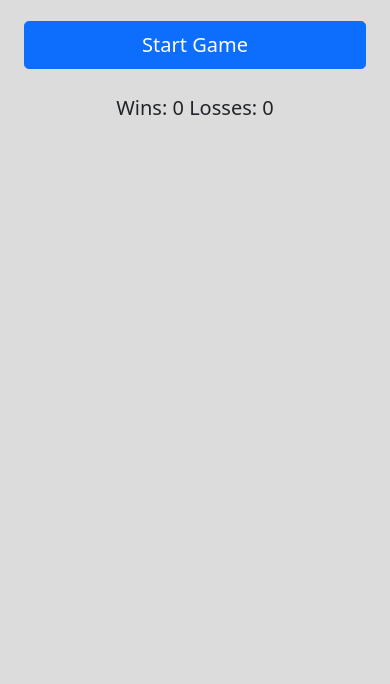
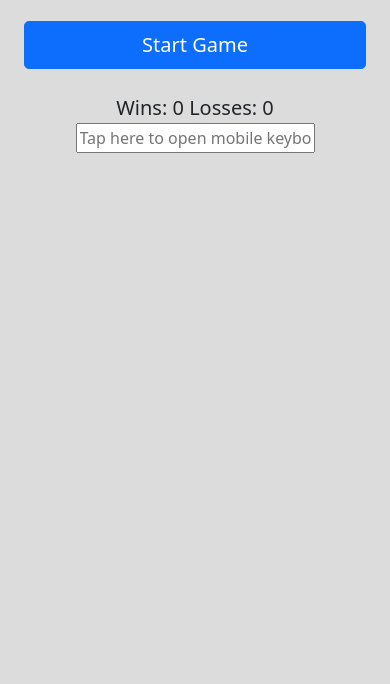
Before and after one commit to oli-drew/Word-Guess-Game-Mini-Project, a plain HTML site: page index.html in a window 390 px wide. Shown: the part 160-844 px from the top of the page. Drawn offline with nearby package versions, Linux system fonts and the light colour scheme.

Commit message:
Update to mobile input

```diff
--- a/assets/style.css
+++ b/assets/style.css
@@ -11,6 +11,8 @@ body {
   padding: 0.15em;
 }
 
-input {
-  visibility: hidden;
+@media only screen and (min-width: 1025px) {
+  input {
+    visibility: hidden;
+  }
 }
--- a/index.html
+++ b/index.html
@@ -38,7 +38,11 @@
         <span id="win"></span>
         <span id="loss"></span>
       </section>
-      <input type="text" id="mobile-input" />
+      <input
+        type="text"
+        id="mobile-input"
+        placeholder="Tap here to open mobile keyboard"
+      />
     </div>
   </body>
   <script src="./assets/app.js"></script>
```
